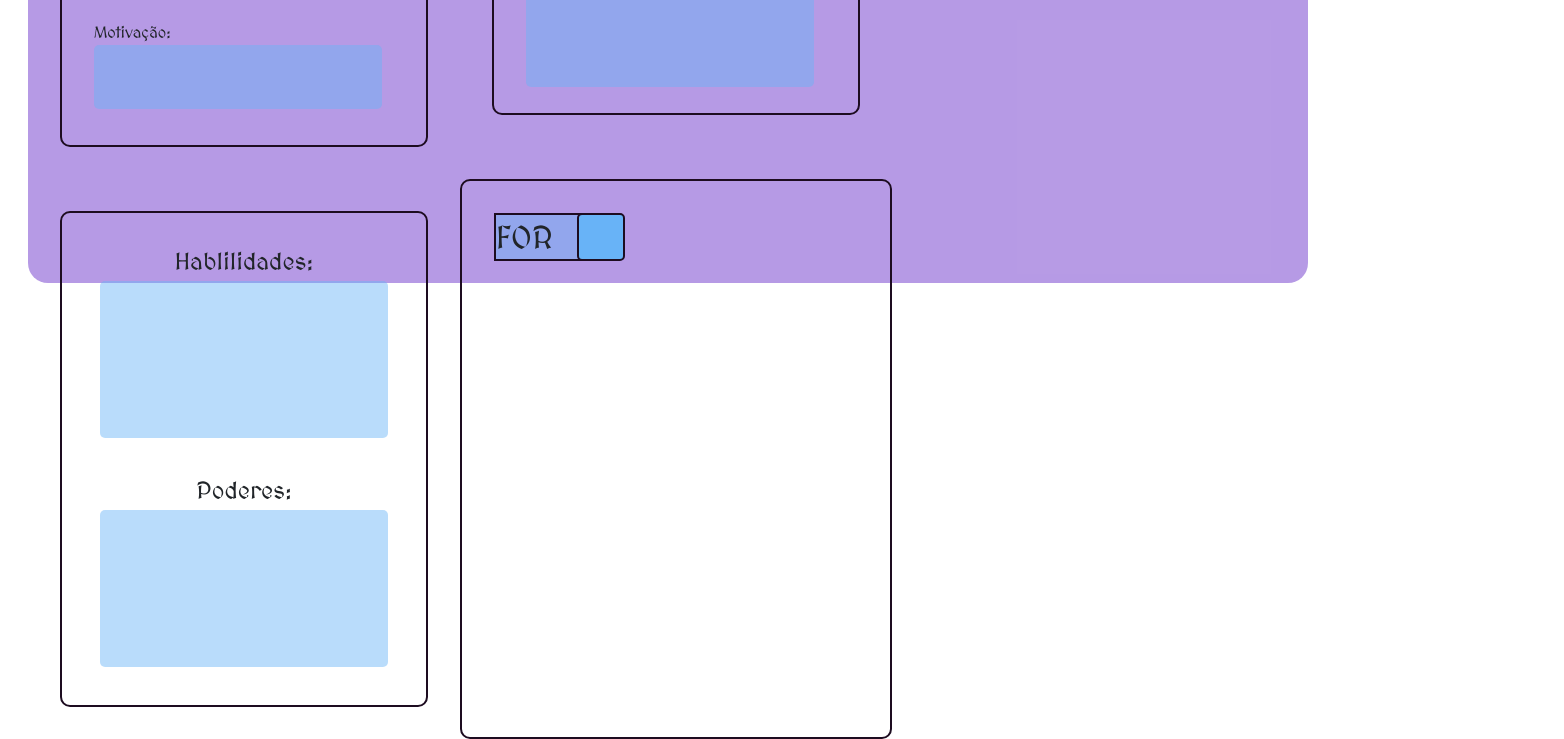
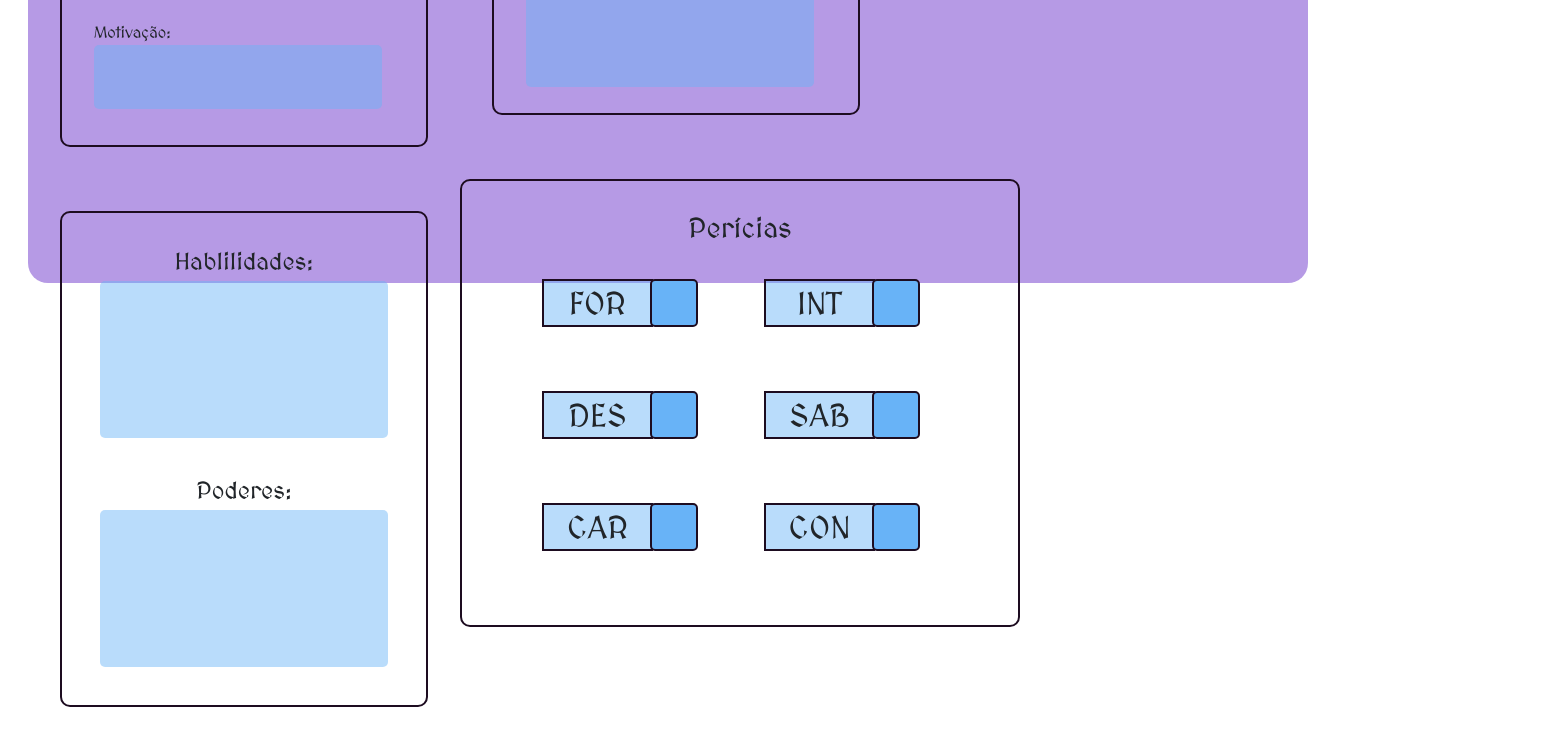
Before and after one commit to Henrique-Estrela/Legends-gather, a website with bundled scripts: page public/views/criar_personagem.html in a window 1280 px wide. Shown: the part 489-1228 px from the top of the page, 1564 px wide, since content can reach past the window. Built offline with nearby package versions, Linux system fonts and the light colour scheme; a script that the page names is missing; a web font is replaced by a local one.

Commit message:
att pag2

```diff
--- a/public/src/css/style.css
+++ b/public/src/css/style.css
@@ -673,6 +673,7 @@ background-color: var(--d_color4);
 Criar Ficha pag2
 ---------------------------------------------
 */
+
 .apoiopag2{
   display: grid;
   grid-template-columns: repeat(4,1fr);
@@ -749,24 +750,44 @@ Criar Ficha pag2
 }
 
 .div6pag2{
-  display: grid;
-  grid-template-columns: repeat(4,1fr);
-  font-size: 2em;
+  height: 28rem;
+  width: 35rem;
 }
 
 .perigrid{
   width: 3rem;
   height: 3rem;
   border: 2.5px solid var(--d_color1);
-  margin-left: -0.5rem;
+  margin-left: -0.2rem;
   background-color: var(--d_color7);
+}
+
+#peritotulo{
+  text-align: center;
+}
+
+.perimetro{
+  display: grid;
+  grid-template-columns: repeat(4,1fr);
+  font-size: 2em;
+  grid-row-gap: 4rem;
+  margin-left: 3rem;
 }
 
 .perilabel{
   background-color: var(--d_color5);
   height: 3rem;
   border: 2.5px solid var(--d_color1);
+  text-align: center;
 }
+
+/*
+---------------------------------------------
+Criar Ficha pag3
+---------------------------------------------
+*/
+
+
 
 /*
 ---------------------------------------------
--- a/public/views/criar_personagem.html
+++ b/public/views/criar_personagem.html
@@ -71,7 +71,7 @@
                 </div>
             </section>
         <section class= "" id="pag2">
-            <p class="numprog">1/3</p>
+            <p class="numprog">2/3</p>
             <button type="button" class="btnCloseFF"><a href="\public\views\home.html"><img src="\public\src\img\icon\Fechar.png" alt="" class="setaproximo"></a></button>
             <div class="apoiopag2">
                 <div class="divpag div1pag2">
@@ -94,17 +94,30 @@
                 </div>
                 <div class="div4pag2">
                     <label for="classearmor">Classe de <br> armadura</label><br>
-                    <input type="number" name="classearmor" id="" class="inps2d4">
+                    <input type="number" name="classearmor" id="classearmor" class="inps2d4">
                 </div>
                 <div class="divpag div5pag2">
                     <label for="habi">Hablilidades: </label><br>
-                    <input type="text" name="habi" id="" class="inps2d5"><br><br>
+                    <input type="text" name="habi" id="habi" class="inps2d5"><br><br>
                     <label for="powers">Poderes: </label><br>
-                    <input type="text" name="powers" id="" class="inps2d5">
+                    <input type="text" name="powers" id="powers" class="inps2d5">
                 </div>
                 <div class="divpag div6pag2">
-                    <label for="FOR" class="perilabel">FOR</label>
-                    <input type="number" name="FOR" id="" class="perigrid">
+                    <h3 id="peritotulo">Perícias</h3><br>
+                    <div class="perimetro">
+                        <label for="FOR" class="perilabel">FOR</label>
+                        <input type="number" name="FOR" id="FOR" class="perigrid">
+                        <label for="INT" class="perilabel">INT</label>
+                        <input type="number" name="INT" id="INT" class="perigrid">
+                        <label for="DES" class="perilabel">DES</label>
+                        <input type="number" name="DES" id="DES" class="perigrid">
+                        <label for="SAB" class="perilabel">SAB</label>
+                        <input type="text" name="SAB" id="SAB" class="perigrid">
+                        <label for="CAR" class="perilabel">CAR</label>
+                        <input type="text" name="CAR" id="CAR" class="perigrid">
+                        <label for="CON" class="perilabel">CON</label>
+                        <input type="text" name="CON" id="CON" class="perigrid">
+                    </div>
                 </div>
             </div>
         </section>
```
